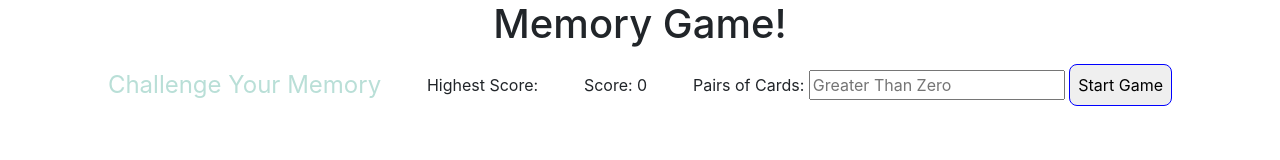
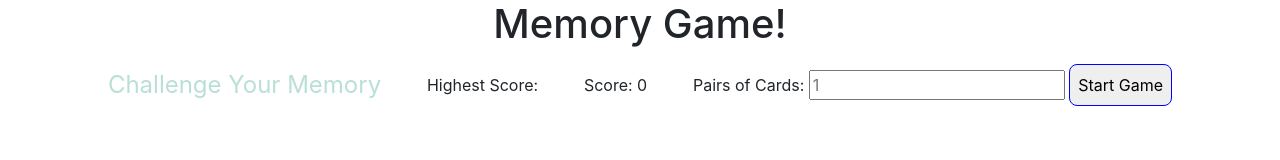
Before and after one commit to daxiaokongyi/MemoryGame, a plain HTML site: page index.html in a window 1280 px wide. Drawn offline with nearby package versions, Linux system fonts and the light colour scheme.

Commit message:
Changed text field to number type for Pairs of Cards

```diff
--- a/index.html
+++ b/index.html
@@ -19,7 +19,7 @@
       <div class="p-2" id="curScore"></div>
       <div class="p-2">
         <label>Pairs of Cards: </label>
-        <input type="text" placeholder="Greater Than Zero" />
+        <input type="number" min="1" placeholder="1" />
         <input
           type="submit"
           class="p-2 button"
```
